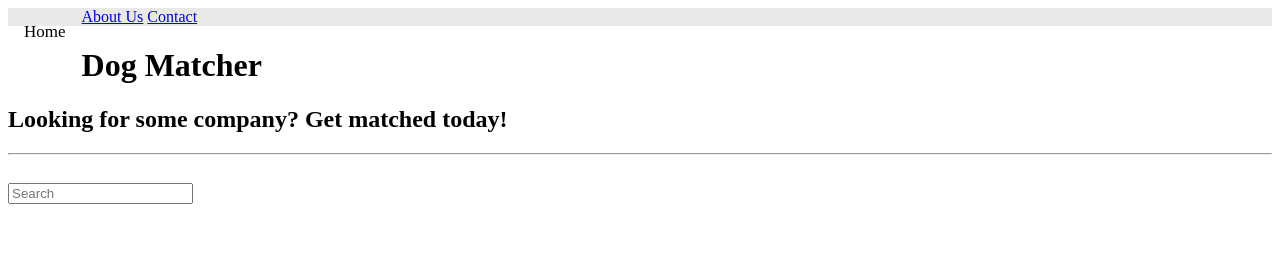
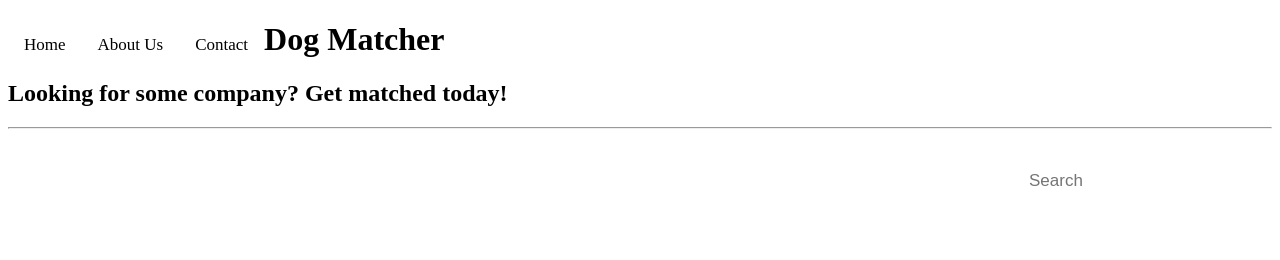
Before and after one commit to pausvg/dogmatch, a plain HTML site: page index.html in a window 1280 px wide. Drawn offline with Linux system fonts and the light colour scheme.

Commit message:
Update index.html

```diff
--- a/index.html
+++ b/index.html
@@ -4,8 +4,8 @@
 <head>
     <div class="topnav" style="background-color: #e9e9e9;">
   	<a class="active" href="#home" style="float:left; display:block; color: black; text-align: center; padding: 14px 16px;text-decoration:none;font-size: 17px;">Home</a>
-  	<a href="#about">About Us</a>
-  	<a href="#contact">Contact</a>
+  	<a href="#about" style="float:left; display:block; color: black; text-align: center; padding: 14px 16px;text-decoration:none;font-size: 17px;">About Us</a>
+  	<a href="#contact" style="float:left; display:block; color: black; text-align: center; padding: 14px 16px;text-decoration:none;font-size: 17px;">Contact</a>
     </div>
   <title>Dog Matcher</title>
 </head>
@@ -16,7 +16,10 @@
   <h2>Looking for some company? Get matched today!</h2>
 <hr>
 <div style="padding-top:20px;">
-	<input type="text" placeholder="Search">
+	<input type="text" placeholder="Search" style="float: right; padding: 6px;border: none; margin-top: 8px; margin-right: 16px; font-size: 17px;">
+</div>
+<div style="padding:50px 50px;">
+
 </div>
 
 </body>
```
